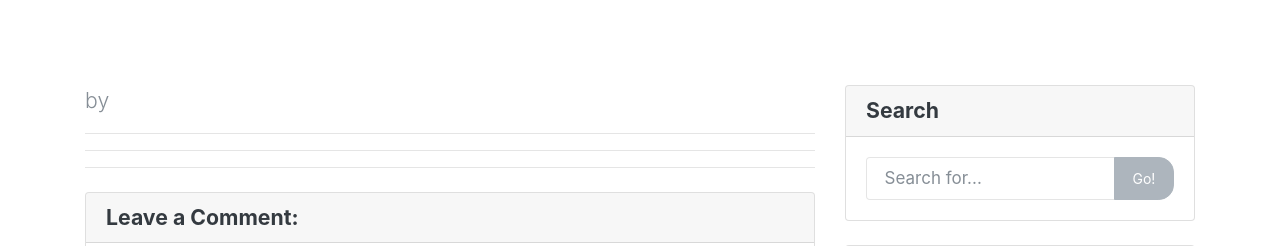
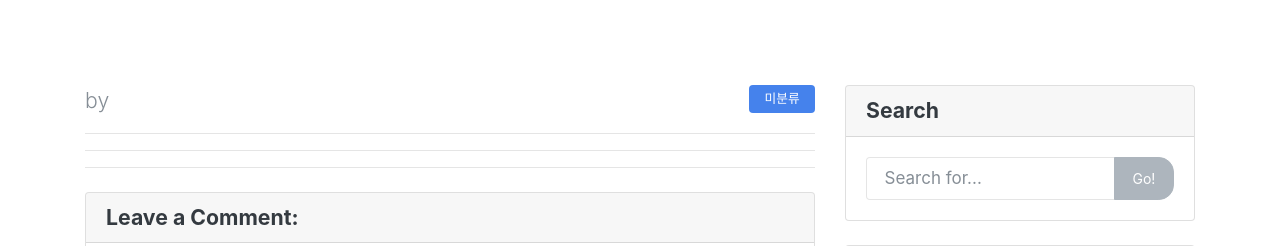
Before and after one commit to jumi1234/django_web, a Django app: template blog/templates/blog/post_detail.html in a window 1280 px wide. Shown: the part 59-305 px from the top of the page. Run offline with Django 3.2, Linux system fonts and the light colour scheme; the template is opened without the code that fills it, so the values that code supplies are empty; grey boxes labelled with a size stand in for pictures from a placeholder-image service; parts of the project's set-up code (start-up, migrations or seed data) failed here and were passed over; some libraries are stand-ins or nearby versions.

Commit message:
category and edit button

```diff
--- a/blog/templates/blog/base.html
+++ b/blog/templates/blog/base.html
@@ -50,7 +50,7 @@
               <a class="nav-link" href="../help/">Help</a>
             </li>
             <li class="nav-item">
-              <a class="nav-link" href="https://blog.bootswatch.com">Blog</a>
+              <a class="nav-link" href="/blog">Blog</a>
             </li>
             <li class="nav-item dropdown">
               <a class="nav-link dropdown-toggle" data-toggle="dropdown" href="#" id="download">Litera <span class="caret"></span></a>
--- a/blog/templates/blog/post_detail.html
+++ b/blog/templates/blog/post_detail.html
@@ -6,12 +6,20 @@
 <!-- Title -->
 <h1 class="mt-4">{{ object.title }}</h1>
 
+{% if object.category %}
+    <span class="badge badge-primary">{{ object.category }}</span>
+{% else %}
+    <span class="badge badge-primary float-right">미분류</span>
+{% endif %}
+
 <!-- Author -->
 <p class="lead">
     by
     <a href="#">{{ object.author }}</a>
 </p>
-
+{% if request.user == object.author %}
+    <span class="btn btn-sm btn-outline-secondary float-right">edit</span>
+{% endif %}
 <hr>
 
 <!-- Date/Time -->
```
